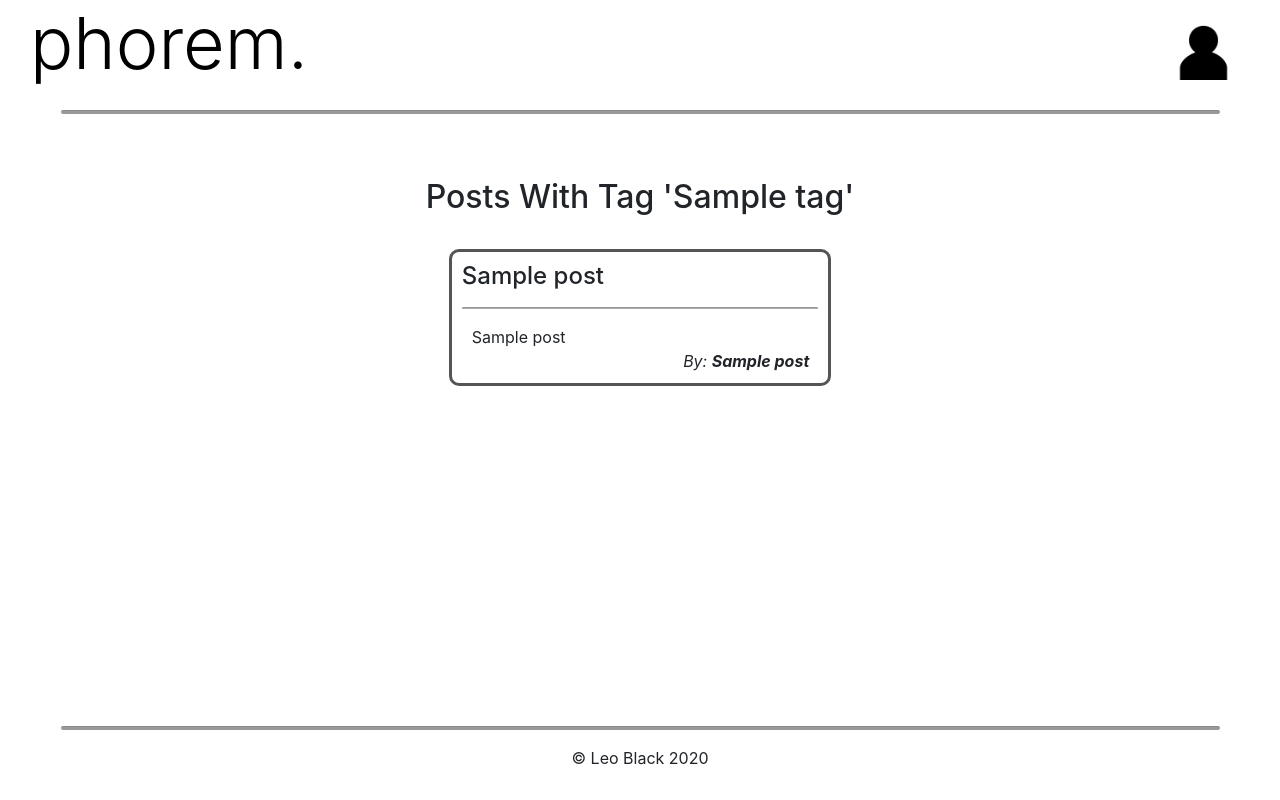
After one commit to Leo-Black/phorems, a Python web app: template templates/filter.html in a window 1280 px wide. The commit adds this page. Run offline with Jinja, Linux system fonts and the light colour scheme; the template is opened without the code that fills it: most values are stand-ins (such as "Sample title", 1, 10 or a date in 2020); some libraries are stand-ins or nearby versions.

Commit message:
added filter function

```diff
--- a/static/style.css
+++ b/static/style.css
@@ -17,8 +17,8 @@
   border-radius: 3px;
 }
 
-/* Sets links to black and to not change colour or be underlined when hovered over */
-a {
+/* Sets the phorem logo to black and to not change colour or be underlined when hovered over */
+#home {
   text-decoration: none !important;
   color: #000 !important;
 }
@@ -55,7 +55,7 @@ a {
 
 #input-tags{
   overflow: hidden;
-  width: 50%;
+  width: 90%;
   background: none;
   border: none;
   outline: none;
@@ -124,3 +124,8 @@ a {
   border-radius: 3px;
   width: 60px;
 }
+
+#tags{
+  font-weight: 650;
+  color: black;
+}
--- a/templates/account.html
+++ b/templates/account.html
@@ -19,7 +19,7 @@
     <div class='row'>
         <div class='col-sm-11'>
             <!-- Sets the title in display text -->
-            <h1 class='display-3'><a href='/'>phorem.</a></h1>
+            <h1 class='display-3'><a id='home' href='/'>phorem.</a></h1>
         </div>
         <!-- Pushes the user icon to the far right -->
         <div class='col-1'>
--- /dev/null
+++ b/templates/filter.html
@@ -0,0 +1,89 @@
+<!DOCTYPE html>
+<html lang="en">
+<head>
+    <!-- Sets up basic attributes of the website -->
+    <meta charset="UTF-8">
+    <meta name="viewport" content="width=device-width, initial-scale=1.0">
+    <!-- Sets the text displayed on the website tab -->
+    <title>Phorem</title>
+    <!-- Links to style.css, bootstrap, jquery and popper.js -->
+    <link rel="stylesheet" href="{{url_for('static', filename='style.css')}}">
+    <link rel="stylesheet" href="https://stackpath.bootstrapcdn.com/bootstrap/4.4.1/css/bootstrap.min.css" integrity="sha384-Vkoo8x4CGsO3+Hhxv8T/Q5PaXtkKtu6ug5TOeNV6gBiFeWPGFN9MuhOf23Q9Ifjh" crossorigin="anonymous">
+    <script src="https://code.jquery.com/jquery-3.4.1.slim.min.js" integrity="sha384-J6qa4849blE2+poT4WnyKhv5vZF5SrPo0iEjwBvKU7imGFAV0wwj1yYfoRSJoZ+n" crossorigin="anonymous"></script>
+    <script src="https://cdn.jsdelivr.net/npm/popper.js@1.16.0/dist/umd/popper.min.js" integrity="sha384-Q6E9RHvbIyZFJoft+2mJbHaEWldlvI9IOYy5n3zV9zzTtmI3UksdQRVvoxMfooAo" crossorigin="anonymous"></script>
+    <script src="https://stackpath.bootstrapcdn.com/bootstrap/4.4.1/js/bootstrap.min.js" integrity="sha384-wfSDF2E50Y2D1uUdj0O3uMBJnjuUD4Ih7YwaYd1iqfktj0Uod8GCExl3Og8ifwB6" crossorigin="anonymous"></script>
+</head>
+
+<!-- Adds padding of 30px on the left and right -->
+<body class='Site' style="padding: 0px 30px;">
+    <div class='row'>
+        <div class='col-sm-11'>
+            <!-- Sets the title in display text -->
+            <h1 class='display-3'><a id='home' href='/'>phorem.</a></h1>
+        </div>
+        <!-- Pushes the user icon to the far right -->
+        <div class='col-1'>
+            <!-- Adds a user icon with a link to the account settings page -->
+            <a href='/account'><img src='/static/user-icon.png' width='55px' style='padding-top: 25px;'></a>
+        </div>
+    </div>
+    <!-- Adds a horizontal line as a divider between the title and the bulk of the website -->
+    <hr id='site-divider'>
+    <br>
+
+    <main class='Site-content' style='padding:0px 100px;'>
+    <br> <h2 style='text-align: center;'>Posts With Tag '{{ tag }}'</h2> <br>
+    <!-- Lists each previous post -->
+    {% if posts %}
+        {% for post in posts %}
+            <div id='posts'>
+                <!-- Post's title -->
+                <div id='title'> <h4>
+                    {{ post[1] }}
+                </h4></div>
+                <!-- Line break -->
+                <hr id='post-divider'>
+                <!-- Post's body text (and tags if applicable) -->
+                <div id='body'>
+                    {{ post[2] }}
+                    <!-- Checks if the post has any tags -->
+                    {% if post[3] %}
+                        <!-- Adds a dash in bold to separate the body text from the tags-->
+                        <strong>- </strong>
+                        <!-- Adds tags onto the end of the body text in bold and formats them into a list -->
+                        {% for tag in post[3].split(' ')[:-1] %}
+                            <input type='hidden' name='tag_id' value='{{ tag }}'>
+                            <a id='tags' href='/filter-by-{{ tag }}'>{{ tag }}</a><strong>,</strong>
+                        {% endfor %}
+                        <!-- Adds the last tag on without a comma afterward -->
+                        <a id='tags' href="/filter-by-{{ post[3].split(' ')[-1] }}">{{ post[3].split(' ')[-1] }}</a>
+                    {% endif %}
+                </div>
+                <!-- Post's creator -->
+                <div id='author'>
+                    <i>By: <strong>{{ post[4] }}</strong> </i>
+                </div>
+                <!-- Checks if the post was created by the user that logged in -->
+                {% if post[5] == user_id %}
+                    <br>
+                    <!-- Allows users to delete their own posts -->
+                    <div id='delete'>
+                        <form action='/delete' method='POST' onSubmit="return confirm('Are you sure?');">
+                            <input type='hidden' name='post_id' value='{{ post[0] }}'>
+                            <input type='submit' id='delete-button' value='Delete'>
+                        </form>
+                    </div>
+                {% endif %}
+            </div> <br>
+        {% endfor %}
+    {% endif %}
+    </main>
+
+    <footer style='padding: 30px 0px; text-align: center;'>
+        <!-- Adds a horizontal line as a divider between the bulk of the website and the footer -->
+        <hr id='site-divider'>
+        <!-- Sets the copyright text -->
+        &copy Leo Black 2020
+    </footer>
+</body>
+</html>
```
Also changed, not shown: app.py (+25 -10 lines), templates/index.html (+9 -2 lines), database.db.
